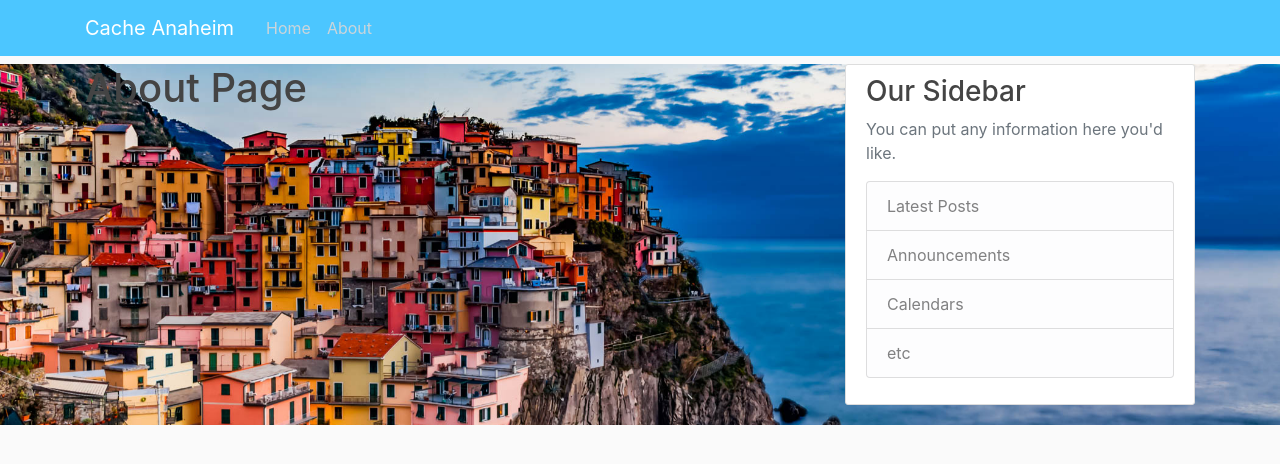
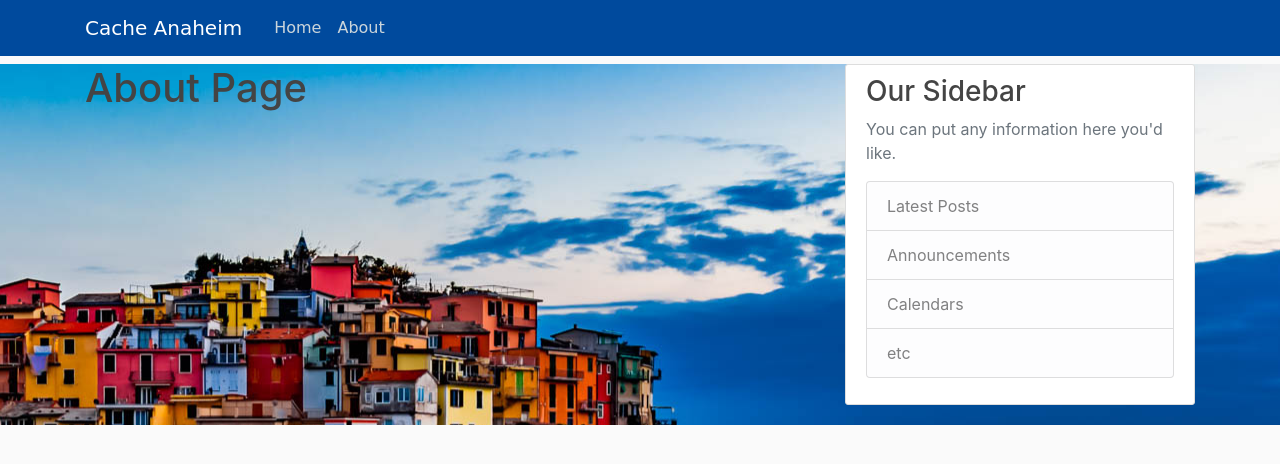
Before and after one commit to glezluis/cachetravel, a Django app: page /about/ in a window 1280 px wide. Shown: the top 464 px of the page. Run offline with Django 3.2, Linux system fonts and the light colour scheme; parts of the project's set-up code (start-up, migrations or seed data) failed here and were passed over; some libraries are stand-ins or nearby versions.

Commit message:
Change to home main and models

```diff
--- a/cachetravel/static/specials/main.css
+++ b/cachetravel/static/specials/main.css
@@ -18,12 +18,13 @@ ul {
   background-image: url("/static/images/back.jpg");
   background-repeat: no-repeat;
   background-position: top;
-  background-attachment: fixed;
-  background-size: 100% ;
+  background-attachment: scroll;
+/*  background-size: 100% ;*/
 }
 
 .bg-steel {
-  background-color: #4cc6ff;
+  background-color: #004A9D;
+  font-family: "Snell Roundhand", cursive;
 }
 
 .site-header .navbar-nav .nav-link {
--- a/cachetravel/templates/specials/home.html
+++ b/cachetravel/templates/specials/home.html
@@ -4,7 +4,6 @@
 		<article class="media content-section">
           <div class="media-body">
             <div class="article-metadata">
-              {# <a class="mr-2" href="#">{{ post.author }}</a> #}
               <small class="text-muted">{{ post.date_posted }}</small>
             </div>
             <h2><a class="article-title" href="#">{{ post.title }}</a></h2>
--- a/specials/models.py
+++ b/specials/models.py
@@ -8,7 +8,7 @@ class Post(models.Model):
 	content = models.TextField()
 	date_posted = models.DateField(default=timezone.now)
 	image = models.ImageField(upload_to='images', blank=True, null=True)
-	#author = models.ForeignKey(users.User, on_delete=models.CASCADE)
+	author = models.ForeignKey(users.User, on_delete=models.CASCADE)
 	def image_url(self):
 		if self.image and hasattr(self.image, 'url'):
 			return self.image.url
```
